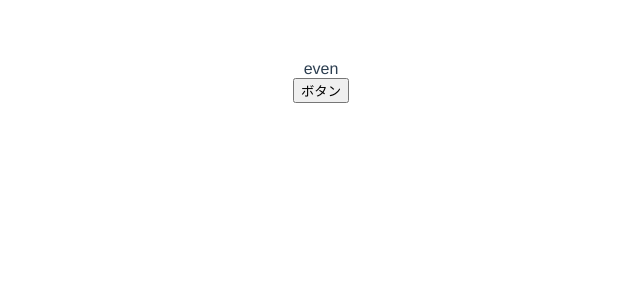
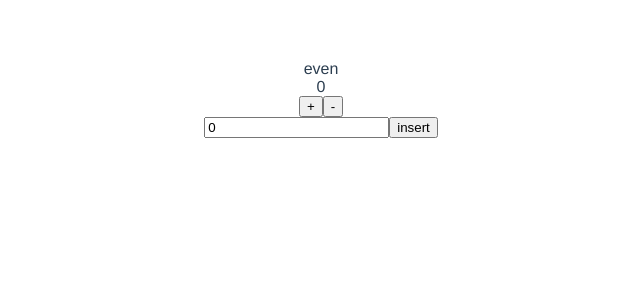
Before and after one commit to TakaShinoda/vue3-counter, a Vue app: page / in a window 1280 px wide. Shown: the top 300 px of the page, without its empty margins (319-959 px from the left). Built offline with nearby package versions, Linux system fonts and the light colour scheme.

Commit message:
feat: plus and minus button

```diff
--- a/src/App.vue
+++ b/src/App.vue
@@ -1,6 +1,11 @@
 <template>
   <TheHeader :text="Math.floor(Math.random() * 10) % 2 === 0 ? 'even' : 'odd'" />
-  <BaseButton />
+  <div>{{ count }}</div>
+  <BaseButton @onClick="plusOne">+</BaseButton>
+  <BaseButton @onClick="minusOne">-</BaseButton>
+  <br />
+  <input v-model="inputCount" type="number" />
+  <BaseButton @onClick="insertCount">insert</BaseButton>
 </template>
 
 <script>
@@ -11,6 +16,23 @@
   components: {
     TheHeader,
     BaseButton
+  },
+  data() {
+    return {
+      count: 0,
+      inputCount: 0
+    }
+  },
+  methods: {
+    plusOne() {
+      this.count++
+    },
+    minusOne() {
+      this.count--
+    },
+    insertCount() {
+      this.count = this.inputCount
+    }
   }
 }
 </script>
--- a/src/components/BaseButton.vue
+++ b/src/components/BaseButton.vue
@@ -1,5 +1,5 @@
 <template>
-    <button @click="handleClick">ボタン</button>
+    <button @click="handleClick"><slot /></button>
 </template>
 
 <script>
@@ -7,7 +7,8 @@
     name: 'BaseButton',
     methods: {
         handleClick() {
-            alert('Hello!')
+            // emit第一引数: イベント名を文字列, 第二引数: 親に渡したい値
+            this.$emit('onClick')
         }
     }
 }
```
